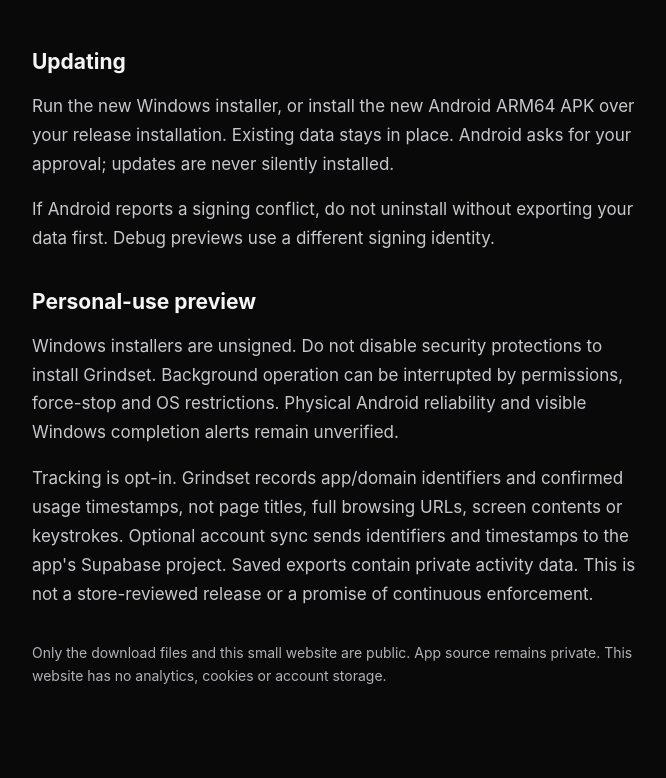
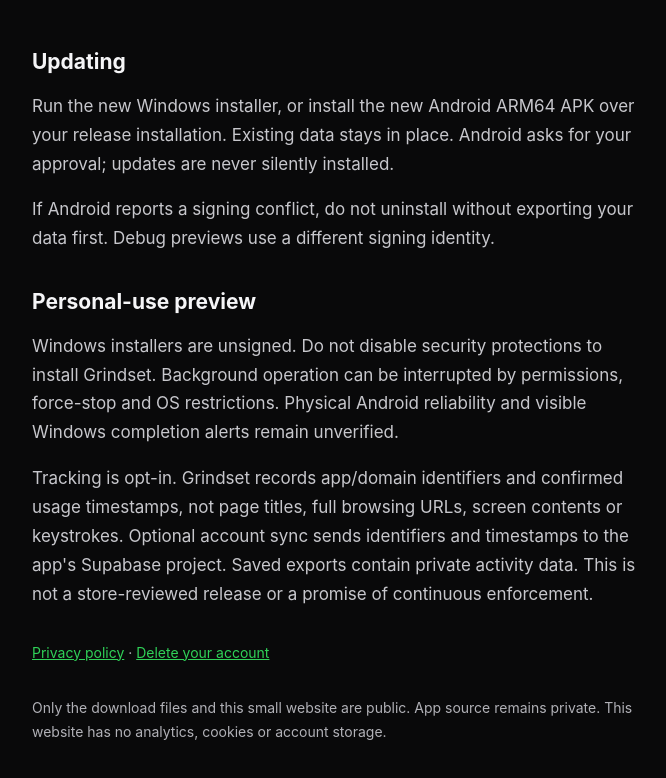
Before and after one commit to danarrigo/grindset-releases, a plain HTML site: page index.html in a window 1280 px wide. Shown: the part 408-1186 px from the top of the page, without its empty margins (298-964 px from the left). Drawn offline with Linux system fonts and the light colour scheme.

Commit message:
Site: privacy policy and account deletion

```diff
--- a/index.html
+++ b/index.html
@@ -21,6 +21,7 @@
     <h2>Personal-use preview</h2>
     <p>Windows installers are unsigned. Do not disable security protections to install Grindset. Background operation can be interrupted by permissions, force-stop and OS restrictions. Physical Android reliability and visible Windows completion alerts remain unverified.</p>
     <p>Tracking is opt-in. Grindset records app/domain identifiers and confirmed usage timestamps, not page titles, full browsing URLs, screen contents or keystrokes. Optional account sync sends identifiers and timestamps to the app's Supabase project. Saved exports contain private activity data. This is not a store-reviewed release or a promise of continuous enforcement.</p>
+    <p class="secondary"><a href="privacy/">Privacy policy</a> · <a href="delete-account/">Delete your account</a></p>
     <p class="secondary">Only the download files and this small website are public. App source remains private. This website has no analytics, cookies or account storage.</p>
   </main>
 </body>
```
